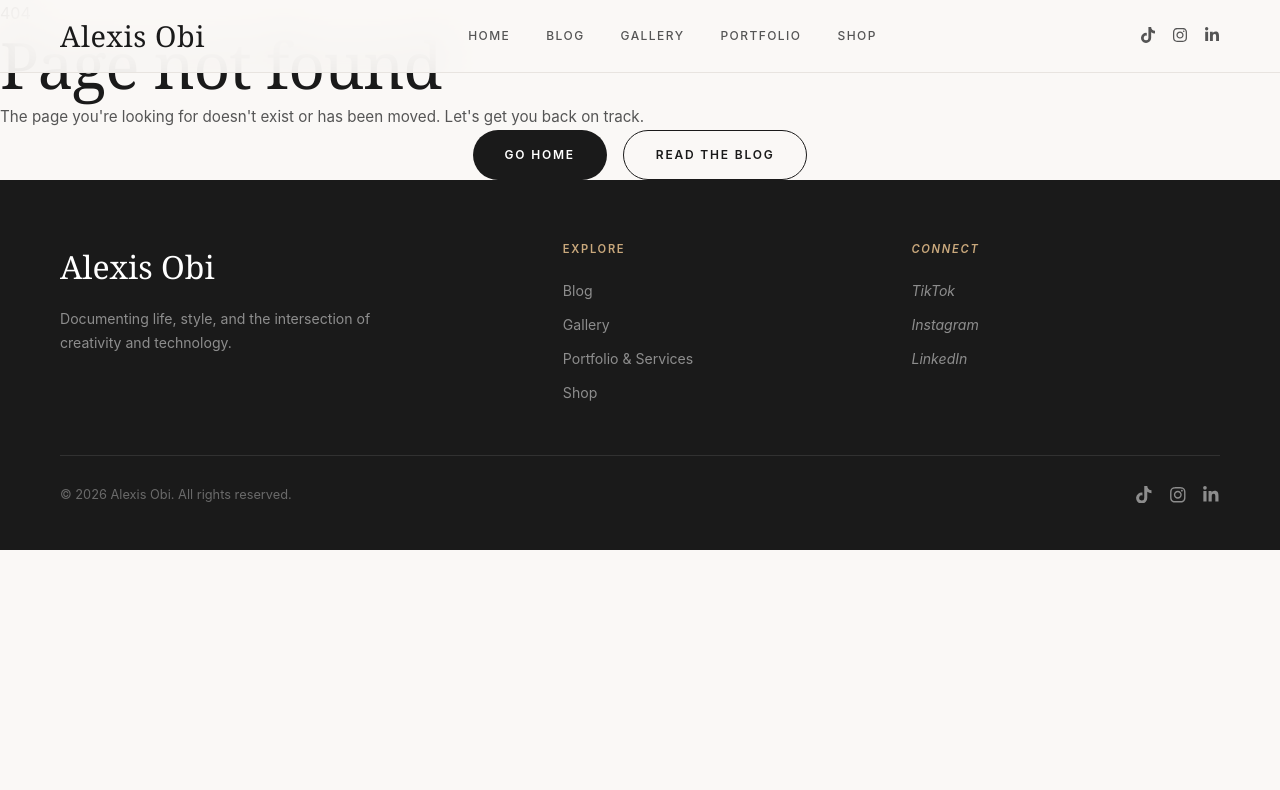
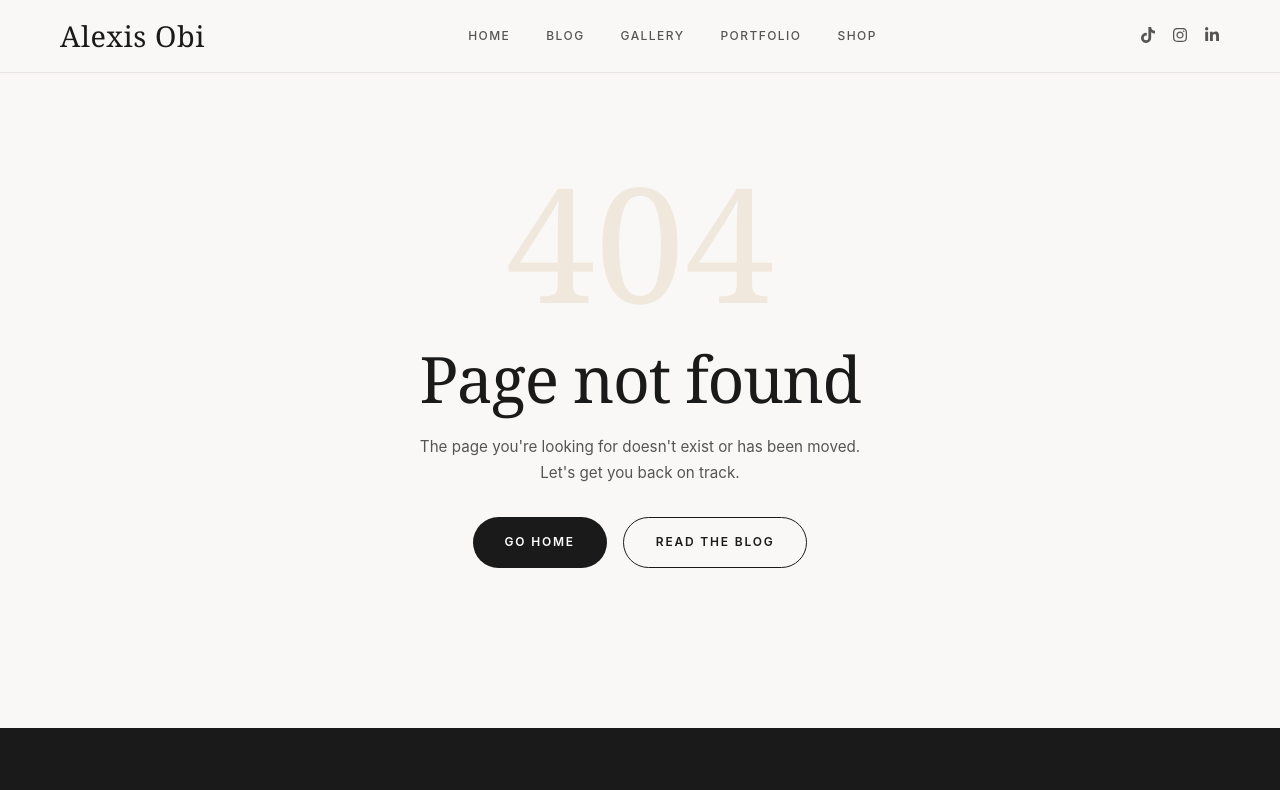
Before and after one commit to Alexisobi/Alexisobi.com, a React (Vite) app: page /shop in a window 1280 px wide. Shown: the top 790 px of the page. Built offline with nearby package versions, Linux system fonts and the light colour scheme; a web font is replaced by a local one.

Commit message:
Restyled 404 page and fixed layout issues

```diff
--- a/src/index.css
+++ b/src/index.css
@@ -1649,3 +1649,37 @@ p {
     content: "";
   }
 }
+/* ===== ERROR PAGE (404) ===== */
+.error-page {
+  min-height: calc(100vh - 72px);
+  display: flex;
+  align-items: center;
+  justify-content: center;
+  padding: 100px 20px;
+  text-align: center;
+  background: var(--color-bg);
+}
+
+.error-content {
+  max-width: 600px;
+}
+
+.error-code {
+  font-family: var(--font-heading);
+  font-size: clamp(5rem, 15vw, 10rem);
+  color: var(--color-accent);
+  line-height: 1;
+  margin-bottom: 20px;
+  opacity: 0.2;
+}
+
+.error-content h1 {
+  margin-bottom: 16px;
+}
+
+.error-content p {
+  margin-bottom: 32px;
+  max-width: 460px;
+  margin-left: auto;
+  margin-right: auto;
+}
--- a/src/pages/NotFound.jsx
+++ b/src/pages/NotFound.jsx
@@ -5,13 +5,13 @@ export default function NotFound() {
   return (
     <main id="main-content">
         <section className="error-page">
-            <div className="error-content">
+            <div className="error-content reveal">
                 <div className="error-code">404</div>
                 <h1>Page not found</h1>
                 <p>The page you're looking for doesn't exist or has been moved. Let's get you back on track.</p>
-                <div className="cta-group" style={{"justifyContent":"center"}}>
-                    <a href="/" className="btn btn-primary">Go Home</a>
-                    <a href="/blog" className="btn btn-outline">Read the Blog</a>
+                <div className="cta-group" style={{ justifyContent: 'center', marginTop: '32px' }}>
+                    <Link to="/" className="btn btn-primary">Go Home</Link>
+                    <Link to="/blog" className="btn btn-outline">Read the Blog</Link>
                 </div>
             </div>
         </section>
```
